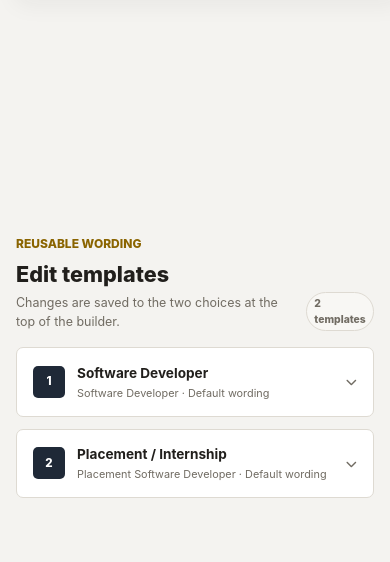
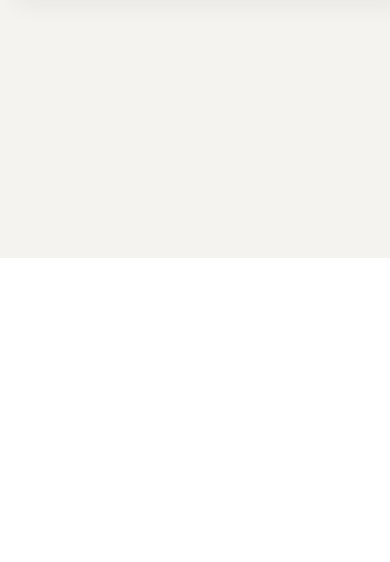
Before and after one commit to CiaranC968/pythonanywhere_flask, a Flask app: page /admin/resume-builder in a window 390 px wide. Shown: the part 2010-2572 px from the top of the page. After the commit the page ends 2268 px from the top, so only its background shows below. Run offline with Flask 3, Linux system fonts and the light colour scheme; the visitor is signed in with stand-in values (Sample User, id 1); style sheets or scripts are compiled from the project's sources.

Commit message:
fixed up code

```diff
--- a/static/css/admin.css
+++ b/static/css/admin.css
@@ -584,8 +584,7 @@ textarea.admin-input {
 }
 
 .company-row > summary::-webkit-details-marker,
-.dialog-disclosure > summary::-webkit-details-marker,
-.preset-editor > summary::-webkit-details-marker {
+.dialog-disclosure > summary::-webkit-details-marker {
     display: none;
 }
 
@@ -2549,8 +2548,7 @@ textarea.admin-input {
     overflow-wrap: anywhere;
 }
 
-.dashboard-content-count,
-.template-library-count {
+.dashboard-content-count {
     background: var(--admin-surface-soft);
     border: 1px solid var(--admin-border);
     border-radius: 999px;
@@ -2710,98 +2708,93 @@ textarea.admin-input {
     width: 2rem;
 }
 
-.template-library {
-    margin-top: 2.25rem;
-    scroll-margin-top: 5.5rem;
-}
-
-.template-library-heading {
-    align-items: end;
-    display: flex;
-    gap: 1rem;
+.resume-template-dialog {
+    --tracker-border: var(--admin-border);
+    --tracker-ink: var(--admin-text);
+    --tracker-muted: var(--admin-muted);
+    max-width: 50rem;
+}
+
+.resume-template-dialog-shell {
+    display: grid;
+    grid-template-rows: auto auto minmax(0, 1fr);
+    max-height: min(90dvh, 58rem);
+}
+
+.resume-template-dialog-tabs {
+    background: var(--admin-surface-soft);
+    border-bottom: 1px solid var(--admin-border);
+    display: grid;
+    grid-template-columns: repeat(2, minmax(0, 1fr));
+    padding: 0 1.25rem;
+}
+
+.resume-template-dialog-tab {
+    border-bottom: 2px solid transparent;
+    color: var(--admin-muted);
+    display: grid;
+    gap: .1rem;
+    min-width: 0;
+    padding: .75rem 1rem .7rem;
+    text-align: left;
+}
+
+.resume-template-dialog-tab span {
+    font-size: .62rem;
+    font-weight: 800;
+    text-transform: uppercase;
+}
+
+.resume-template-dialog-tab strong {
+    font-size: .78rem;
+    overflow-wrap: anywhere;
+}
+
+.resume-template-dialog-tab[aria-selected="true"] {
+    border-color: #1f2937;
+    color: var(--admin-text);
+}
+
+.resume-template-dialog-form {
+    display: grid;
+    grid-template-rows: minmax(0, 1fr) auto;
+    min-height: 0;
+}
+
+.resume-template-dialog-form[hidden] {
+    display: none;
+}
+
+.resume-template-editor-heading {
+    align-items: center;
+    border-bottom: 1px solid var(--admin-border);
+    display: flex;
     justify-content: space-between;
     margin-bottom: 1rem;
-}
-
-.template-library-heading h2 {
-    font-size: 1.35rem;
-    font-weight: 850;
-    margin-top: .2rem;
-}
-
-.template-library-heading p {
-    color: var(--admin-muted);
-    font-size: .78rem;
-    margin-top: .25rem;
-}
-
-.preset-editor-list {
-    display: grid;
-    gap: .75rem;
-}
-
-.preset-editor {
-    background: var(--admin-surface);
-    border: 1px solid var(--admin-border);
-    border-radius: var(--admin-radius);
-    scroll-margin-top: 5.5rem;
-}
-
-.preset-editor:target,
-.preset-editor[open] {
-    border-color: var(--admin-border-strong);
-}
-
-.preset-editor > summary {
-    align-items: center;
-    cursor: pointer;
-    display: grid;
-    gap: .75rem;
-    grid-template-columns: 2rem minmax(0, 1fr) auto;
-    list-style: none;
-    padding: .9rem 1rem;
-}
-
-.preset-editor-number {
-    align-items: center;
-    background: #1f2937;
-    border-radius: 5px;
-    color: #fff;
-    display: inline-flex;
-    font-size: .72rem;
-    font-weight: 850;
-    height: 2rem;
-    justify-content: center;
-    width: 2rem;
-}
-
-.preset-editor-summary {
-    display: grid;
-    gap: .12rem;
-}
-
-.preset-editor-summary strong {
-    font-size: .85rem;
-}
-
-.preset-editor-summary small {
+    padding-bottom: .8rem;
+}
+
+.resume-template-editor-heading > div {
+    display: grid;
+    gap: .15rem;
+}
+
+.resume-template-editor-heading strong {
+    font-size: .88rem;
+}
+
+.resume-template-editor-heading small {
     color: var(--admin-muted);
     font-size: .68rem;
 }
 
-.preset-editor-chevron {
-    color: var(--admin-muted);
-    font-size: .7rem;
-    transition: transform .15s ease;
-}
-
-.preset-editor[open] .preset-editor-chevron {
-    transform: rotate(180deg);
-}
-
-.preset-editor-form {
-    border-top: 1px solid var(--admin-border);
-    padding: 1rem;
+.resume-template-editor-heading > span {
+    background: #eef2f6;
+    border-radius: 999px;
+    color: #334155;
+    font-size: .62rem;
+    font-weight: 800;
+    padding: .2rem .45rem;
 }
 
 .preset-editor-grid {
--- a/static/js/resume_builder.js
+++ b/static/js/resume_builder.js
@@ -74,14 +74,6 @@
         renderPreview();
     }
 
-    function openLinkedTemplateEditor() {
-        if (!window.location.hash) return;
-        const target = document.querySelector(window.location.hash);
-        if (target instanceof HTMLDetailsElement && target.classList.contains('preset-editor')) {
-            target.open = true;
-        }
-    }
-
     document.querySelectorAll('[data-resume-template]').forEach((button) => {
         button.addEventListener('click', () => selectPreset(Number(button.dataset.resumeTemplate)));
     });
@@ -93,7 +85,5 @@
     preview.date.textContent = new Intl.DateTimeFormat('en-GB', {
         day: 'numeric', month: 'long', year: 'numeric'
     }).format(new Date());
-    window.addEventListener('hashchange', openLinkedTemplateEditor);
-    openLinkedTemplateEditor();
     selectPreset(0);
 })();
--- a/templates/admin/resume_builder.html
+++ b/templates/admin/resume_builder.html
@@ -8,7 +8,7 @@
         <p class="tracker-subtitle">Choose one of two templates, add the job details, and include only the extra points that matter.</p>
     </div>
     <div class="dashboard-header-actions">
-        <a href="#template-library" class="tracker-secondary"><i class="fas fa-pen" aria-hidden="true"></i> Edit templates</a>
+        <button type="button" class="tracker-secondary" data-admin-dialog-open="template-library-dialog" data-template-index="0"><i class="fas fa-pen" aria-hidden="true"></i> Edit templates</button>
         <a href="{{ url_for('admin.cv_builder') }}" class="tracker-secondary">Open CV builder</a>
     </div>
 </header>
@@ -34,9 +34,9 @@
                             <span>Template {{ loop.index }}{% if preset.is_custom %} · Edited{% endif %}</span>
                             <strong>{{ preset.label }}</strong>
                         </button>
-                        <a href="#template-editor-{{ loop.index0 }}" class="icon-button template-edit-link" title="Edit {{ preset.label }}" aria-label="Edit {{ preset.label }}">
+                        <button type="button" class="icon-button template-edit-link" data-admin-dialog-open="template-library-dialog" data-template-index="{{ loop.index0 }}" title="Edit {{ preset.label }}" aria-label="Edit {{ preset.label }}">
                             <i class="fas fa-pen" aria-hidden="true"></i>
-                        </a>
+                        </button>
                     </div>
                     {% endfor %}
                 </div>
@@ -103,29 +103,31 @@
     </footer>
 </form>
 
-<section id="template-library" class="template-library" aria-labelledby="template-library-heading">
-    <header class="template-library-heading">
-        <div>
-            <span class="tracker-eyebrow">Reusable wording</span>
+<dialog id="template-library-dialog" class="tracker-dialog admin-dialog resume-template-dialog" aria-labelledby="template-library-heading">
+    <div class="resume-template-dialog-shell">
+        <header class="dialog-header">
             <h2 id="template-library-heading">Edit templates</h2>
-            <p>Changes are saved to the two choices at the top of the builder.</p>
+            <button type="button" class="icon-button" data-admin-dialog-close aria-label="Close"><i class="fas fa-xmark" aria-hidden="true"></i></button>
+        </header>
+        <div class="resume-template-dialog-tabs" role="tablist" aria-label="Resume templates">
+            {% for preset in resume_presets %}
+            <button type="button" id="template-editor-tab-{{ loop.index0 }}" class="resume-template-dialog-tab" data-template-editor-tab="{{ loop.index0 }}" aria-controls="template-editor-{{ loop.index0 }}" aria-selected="{{ 'true' if loop.first else 'false' }}" role="tab">
+                <span>Template {{ loop.index }}</span>
+                <strong>{{ preset.label }}</strong>
+            </button>
+            {% endfor %}
         </div>
-        <span class="template-library-count">{{ resume_presets|length }} templates</span>
-    </header>
-
-    <div class="preset-editor-list">
         {% for preset in resume_presets %}
         {% set preset_index = loop.index0 %}
-        <details id="template-editor-{{ preset_index }}" class="preset-editor">
-            <summary>
-                <span class="preset-editor-number">{{ loop.index }}</span>
-                <span class="preset-editor-summary">
+        <form id="template-editor-{{ preset_index }}" method="post" action="{{ url_for('admin.edit_resume_preset', preset_index=preset_index) }}" class="resume-template-dialog-form" data-template-editor-panel="{{ preset_index }}" role="tabpanel" aria-labelledby="template-editor-tab-{{ preset_index }}"{% if not loop.first %} hidden{% endif %}>
+            <div class="dialog-body">
+                <div class="resume-template-editor-heading">
+                    <div>
                         <strong>{{ preset.label }}</strong>
                         <small>{{ preset.target_role }} · {{ 'Custom wording' if preset.is_custom else 'Default wording' }}</small>
-                </span>
-                <i class="fas fa-chevron-down preset-editor-chevron" aria-hidden="true"></i>
-            </summary>
-            <form method="post" action="{{ url_for('admin.edit_resume_preset', preset_index=preset_index) }}" class="preset-editor-form">
+                    </div>
+                    {% if preset.is_custom %}<span>Edited</span>{% endif %}
+                </div>
                 <div class="preset-editor-grid">
                     <label class="tracker-field">
                         <span>Template name</span>
@@ -156,20 +158,25 @@
                         <textarea name="resume_conclusion" class="admin-input" rows="5" required>{{ preset.resume_conclusion }}</textarea>
                     </label>
                 </div>
-                <footer class="preset-editor-actions">
+            </div>
+            <footer class="dialog-actions">
                 {% if preset.is_custom %}
                 <button type="submit" form="reset-preset-{{ preset_index }}" class="tracker-secondary"><i class="fas fa-rotate-left" aria-hidden="true"></i> Reset default</button>
                 {% endif %}
+                <span class="dialog-action-spacer"></span>
+                <button type="button" class="tracker-secondary" data-admin-dialog-close>Cancel</button>
                 <button type="submit" class="tracker-primary"><i class="fas fa-floppy-disk" aria-hidden="true"></i> Save template</button>
             </footer>
         </form>
-            {% if preset.is_custom %}
-            <form id="reset-preset-{{ preset_index }}" method="post" action="{{ url_for('admin.reset_resume_preset', preset_index=preset_index) }}"></form>
-            {% endif %}
-        </details>
         {% endfor %}
     </div>
-</section>
+</dialog>
+
+{% for preset in resume_presets %}
+    {% if preset.is_custom %}
+    <form id="reset-preset-{{ loop.index0 }}" method="post" action="{{ url_for('admin.reset_resume_preset', preset_index=loop.index0) }}"></form>
+    {% endif %}
+{% endfor %}
 
 <script type="application/json" id="resume-builder-data">{{ resume_presets|tojson }}</script>
 {% endblock %}
```
Also changed, not shown: other parts of static/css/admin.css (+23 -11 lines), static/js/admin.js (+69 -18 lines), templates/admin/dashboard.html (+9 -9 lines). Lines whose indentation alone changed are shown as unchanged.
